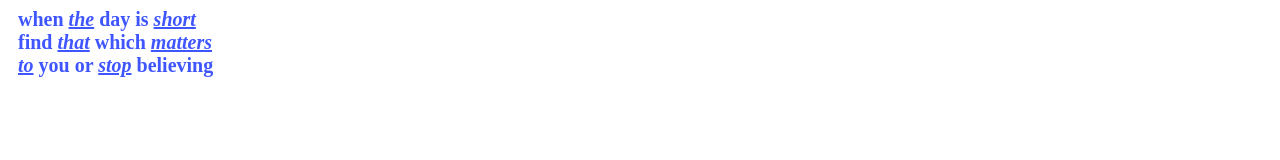
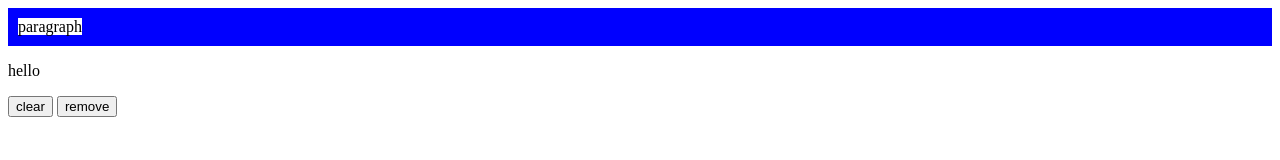
Before and after one commit to lyakhnovich/project_1, a website: page jquery_les_3.html in a window 1280 px wide. Drawn offline with Linux system fonts and the light colour scheme.

Commit message:
itvdn - jquery

```diff
--- a/css/jquery_les_3.css
+++ b/css/jquery_les_3.css
@@ -259,15 +259,69 @@
 /*end()*/
 
 /*Find()Example*/
-p {
-  font-size: 20px;
-  width: 200px;
-  cursor: default;
-  color: #3f56ff;
-  font-weight: bold;
-  margin: 0 10px;
+/*p {*/
+/*  font-size: 20px;*/
+/*  width: 200px;*/
+/*  cursor: default;*/
+/*  color: #3f56ff;*/
+/*  font-weight: bold;*/
+/*  margin: 0 10px;*/
+/*}*/
+
+/*.highlight {*/
+/*  background: #ffcc00;*/
+/*}*/
+
+
+/*Insertion*/
+
+
+/*Html()*/
+/*p {*/
+/*  background-color: #ffcc00;*/
+/*  color: white;*/
+/*  padding: 4px;*/
+/*  font-family: Verdana;*/
+/*  cursor: pointer;*/
+/*}*/
+
+/*Html(val)*/
+/*p {*/
+/*  background-color: #ffcc00;*/
+/*  color: white;*/
+/*  padding: 4px;*/
+/*  font-family: Verdana;*/
+/*  cursor: pointer;*/
+/*}*/
+
+/*text()*/
+/*p {*/
+/*  background-color: #ffcc00;*/
+/*  color: white;*/
+/*  padding: 4px;*/
+/*  font-family: Verdana;*/
+/*  cursor: pointer;*/
+/*}*/
+
+/*text(val)*/
+/*p {*/
+/*  background-color: #ffcc00;*/
+/*  color: white;*/
+/*  padding: 4px;*/
+/*  font-family: Verdana;*/
+/*  cursor: pointer;*/
+/*}*/
+
+/*append()*/
+
+/*prepend()*/
+
+/*wrap()*/
+div {
+  background-color: blue;
+  padding: 10px;
 }
 
-.highlight {
-  background: #ffcc00;
+span {
+  background-color: white;
 }
--- a/jquery_les_3.html
+++ b/jquery_les_3.html
@@ -278,7 +278,110 @@
 <!--<div>div 5</div>-->
 
 <!--Find()Example-->
-<p>when the day is short find that which matters to you or stop believing</p>
+<!--<p>when the day is short find that which matters to you or stop believing</p>-->
+
+<!--Insertion-->
+
+<!--Html()-->
+<!--<p>-->
+<!--  Test 1-->
+<!--</p>-->
+<!--<p>-->
+<!--  <b>Test 2</b>-->
+<!--</p>-->
+<!--<p>-->
+<!--  Test 3-->
+<!--</p>-->
+
+<!--Html(val)-->
+<!--<p>-->
+<!--  Test 1-->
+<!--</p>-->
+<!--<p>-->
+<!--  <b>Test 2</b>-->
+<!--</p>-->
+<!--<p>-->
+<!--  Test 3-->
+<!--</p>-->
+
+<!--text()-->
+<!--<p>-->
+<!--  <b>Test 1</b>-->
+<!--</p>-->
+<!--<p>-->
+<!--  Test 2-->
+<!--</p>-->
+
+<!--text(val)-->
+<!--<p>-->
+<!--  test 1-->
+<!--</p>-->
+
+<!--append()-->
+<!--<p id="first">-->
+<!--  hello-->
+<!--</p>-->
+
+<!--<table border="1">-->
+<!--  <tr>-->
+<!--    <td>1</td>-->
+<!--    <td>2</td>-->
+<!--  </tr>-->
+<!--</table>-->
+
+<!--<br/>-->
+
+<!--<div class="test">1</div>-->
+<!--<div class="test">2</div>-->
+<!--<div class="test">3</div>-->
+<!--<div class="test">4</div>-->
+
+<!--prepend()-->
+<!--<p id="first">-->
+<!--  hello-->
+<!--</p>-->
+
+<!--<table border="1">-->
+<!--  <tr>-->
+<!--    <td>1</td>-->
+<!--    <td>2</td>-->
+<!--  </tr>-->
+<!--</table>-->
+
+<!--<br/>-->
+
+<!--<div class="test">1</div>-->
+<!--<div class="test">2</div>-->
+<!--<div class="test">3</div>-->
+<!--<div class="test">4</div>-->
+
+<!--wrap()-->
+<span>paragraph</span>
+<p>hello</p>
+<input type="button" value="clear" id="clearBtn">
+<input type="button" value="remove" id="removeBtn">
+
+
+
+
+
+
+
+
+
+
+
+
+
+
+
+
+
+
+
+
+
+
 
 
 </body>
--- a/js/jquery_les_3.js
+++ b/js/jquery_les_3.js
@@ -275,28 +275,106 @@
 
 //----------------------------Find()Example--------------------------------//
 
+// $(function () {
+//
+//   let newText = $('p')
+//         .text()
+//         .split(' ')
+//         .join('</span> <span>'); // обертка слов в span
+//
+//   newText = '<span>' + newText + '</span>';
+//
+//   $('p').html(newText)
+//         .find('span')
+//         .hover(function () {
+//                     $(this).addClass('highlight');
+//                   },
+//                 function () {
+//                     $(this).removeClass('highlight');
+//                   })
+//     .end()
+//     .find(":contains('t')")
+//     .css(
+//       {
+//         'font-style': 'italic',
+//         'text-decoration': 'underline'
+//       })
+// });
+
+
+//----------------------------Insertion--------------------------------//
+//----------------------------Html()--------------------------------//
+// $(function () {
+//
+//   $('p').click(function () {
+//     //$(this)
+//     console.log($(this).html());
+//   })
+// });
+
+
+//----------------------------Html(val)--------------------------------//
+// $(function () {
+//
+//   $('p').html('<u>hello</u>')
+// });
+
+
+//----------------------------text()--------------------------------//
+// $(function () {
+//
+//   $('p').on('click', function () {
+//     // console.log($(this).text());
+//     console.log($(this).html());
+//   });
+// });
+
+
+//----------------------------text(val)--------------------------------//
+// $(function () {
+//
+//   $('p').on('click', function () {
+//     $(this).text('<a href=\"#\">link</a>');
+//     // $(this).html('<a href=\"#\">link</a>');
+//   })
+// });
+
+
+//----------------------------append()--------------------------------//
+// $(function () {
+//
+//   $('p').append('new text');
+//   $('table').append('<tr><td>3</td><td>666</td></tr>');
+//   $('<b>hello</b>').appendTo('.test');
+// });
+
+//----------------------------prepend()--------------------------------//
+// $(function () {
+//
+//   $('p').prepend('new text');
+//   $('table').prepend('<tr><td>3</td><td>666</td></tr>');
+//   $('<b>hello</b>').prependTo('.test');
+// });
+
+//----------------------------wrap()--------------------------------//
 $(function () {
 
-  let newText = $('p')
-        .text()
-        .split(' ')
-        .join('</span> <span>'); // обертка слов в span
+  $('span').wrap('<div>');
 
-  newText = '<span>' + newText + '</span>';
+  $('#clearBtn').on('click', function () {
+    $('p').empty();
+  });
 
-  $('p').html(newText)
-        .find('span')
-        .hover(function () {
-                    $(this).addClass('highlight');
-                  },
-                function () {
-                    $(this).removeClass('highlight');
-                  })
-    .end()
-    .find(":contains('t')")
-    .css(
-      {
-        'font-style': 'italic',
-        'text-decoration': 'underline'
-      })
+  $('#removeBtn').on('click', function () {
+    $('span').remove();
+    $('span').text('aaa');
+
+  });
 });
+
+
+//----------------------------text()--------------------------------//
+
+//----------------------------text()--------------------------------//
+
+//----------------------------text()--------------------------------//
```
